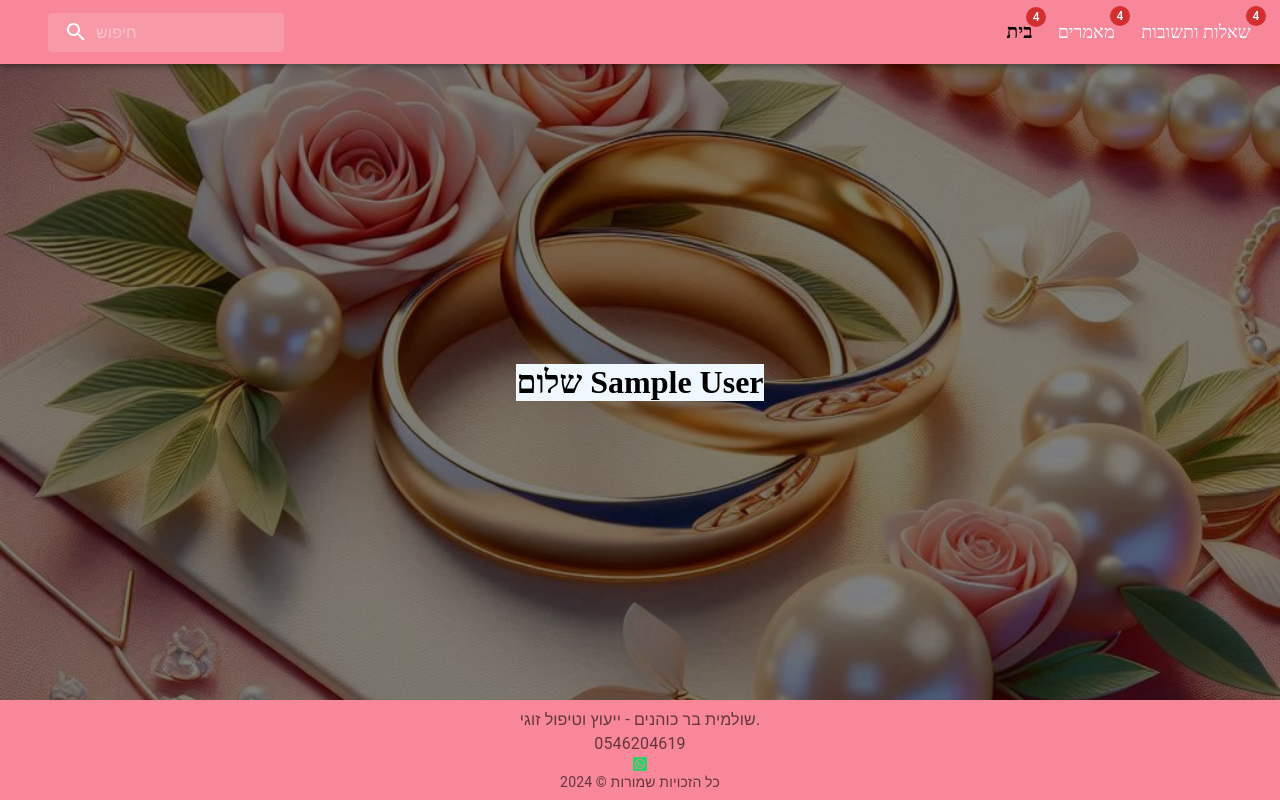
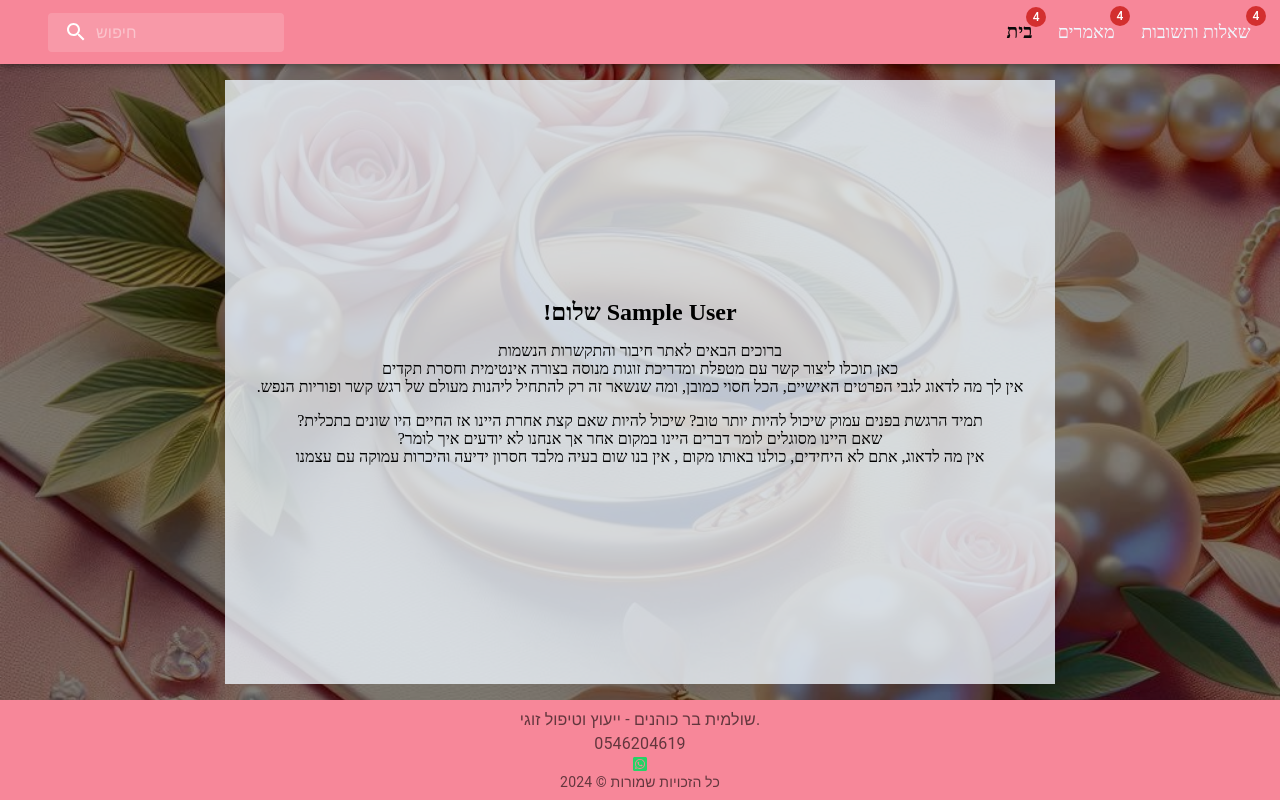
Before and after one commit to chemedMoshe/ShulamitClient, a React (Vite) app: page / in a window 1280 px wide. Built offline with nearby package versions, Linux system fonts and the light colour scheme; sample sign-in values are in the browser's storage.

Commit message:
add post item component

```diff
--- a/src/App.css
+++ b/src/App.css
@@ -5,7 +5,6 @@
     display: flex;
     flex-direction: column;
     align-items: center;
-    /* justify-content: center; */
 }
 
 .nav{
@@ -17,12 +16,11 @@
     background-size: cover;
     background-position: center;
     background-repeat: no-repeat;
-    padding: 2em;
+    padding: 1rem;
     height: 100%;
     width: 100%;
     flex-grow: 1;
     display: flex;
-    flex-direction: column;
     justify-content: center;
     align-items: center;
     box-shadow: inset 0 0 0 2000px rgba(0, 0, 0, 0.5);
--- a/src/components/Home/Home.css
+++ b/src/components/Home/Home.css
@@ -1,7 +1,16 @@
 .Home{
+    padding: 2rem;
+    align-self:stretch;
     display: flex;
+    flex-direction: column;
     justify-content: center;
     align-items: center;
-    height: 100%;
-    background-color: aliceblue;
+    align-content: stretch;
+    background-color: rgba(240, 248, 255, 0.784);
+    gap: 1rem;
 }
+
+.Home div{
+    direction: rtl;
+    text-align: center;
+}
--- a/src/components/Home/Home.tsx
+++ b/src/components/Home/Home.tsx
@@ -1,6 +1,8 @@
 import { useEffect } from 'react';
 import './Home.css'
 import { useNavigate } from 'react-router';
+
+
 export default function Home() {
     const navigate = useNavigate();
     useEffect(() => {
@@ -13,7 +15,21 @@ export default function Home() {
     const name:string = JSON.parse(localStorage.getItem('user')!)?.name
   return (
     <div className="Home">
-     <h1>שלום  {name}</h1>
+     <h2>!שלום  {name}</h2>
+     <div>
+      ברוכים הבאים לאתר חיבור והתקשרות הנשמות
+      <br/>
+      כאן תוכלו ליצור קשר עם מטפלת ומדריכת זוגות מנוסה בצורה אינטימית וחסרת תקדים
+      <br/>
+      אין לך מה לדאוג לגבי הפרטים האישיים, הכל חסוי כמובן, ומה שנשאר זה רק להתחיל ליהנות מעולם של רגש קשר ופוריות הנפש.
+     </div>
+     <div>
+      תמיד הרגשת בפנים עמוק שיכול להיות יותר טוב? שיכול להיות שאם קצת אחרת היינו אז החיים היו שונים בתכלית?
+      <br/>
+      שאם היינו מסוגלים לומר דברים היינו במקום אחר אך אנחנו לא יודעים איך לומר?
+      <br/>
+      אין מה לדאוג, אתם לא היחידים, כולנו באותו מקום , אין בנו שום בעיה מלבד חסרון ידיעה והיכרות עמוקה עם עצמנו
+     </div>
     </div>
   )
 }
--- a/src/components/Pages.tsx
+++ b/src/components/Pages.tsx
@@ -2,7 +2,7 @@ import { Route, Routes } from "react-router";
 import SignInCard from "./Login/Login";
 import RegisterCard from "./Register/register";
 import Home from "./Home/Home";
-import PostContainer from "./Posts/post";
+import PostContainer from "./Posts/PostContinar";
 
 export default function Pages() {
   return (
--- a/src/components/Posts/Post.css
+++ b/src/components/Posts/Post.css
@@ -6,7 +6,22 @@
     flex-direction: column;
     gap: 1em;
     scrollbar-width: none;
-    background-color: rgba(109, 248, 239, 0.529);
-    box-shadow:5px 5px 10px rgb(58, 58, 58);
 
 }
+
+.post-item {
+    display: flex;
+    flex-direction: column;
+    justify-content: center;
+    gap: 0.5em;
+    padding: 1rem;
+    text-align: center;
+    background-color: rgba(240, 248, 255, 0.904);
+    box-shadow:5px 5px 10px rgb(58, 58, 58);
+    direction: rtl;
+}
+
+.content-post {
+    text-align: right;
+    white-space: pre-wrap;
+}
--- a/src/components/Posts/post.tsx
+++ b/src/components/Posts/PostContinar.tsx
@@ -3,6 +3,8 @@ import { RootState, useAppDispatch } from '../../redux/store';
 import { useEffect } from 'react';
 import { getAllPostsFetch } from '../../redux/ExtraRedusers/Post/GetAllExtraReduser';
 import './Post.css';
+import PostItem from './PostItem';
+
 
 export default function PostsDashboard() {
   const appDispatch = useAppDispatch();
@@ -13,13 +15,12 @@ export default function PostsDashboard() {
   }, []);
 
   return (
+    <>
     <div className="posts-container">
       {posts?.map((post, index) => (
-        <div className="post" key={index}>
-          <h2>{post.header}</h2>
-          <p>{post.content?.split(' ').length > 4 ? post.content.split(' ').slice(0,4).join(' ') + '...' : post.content}</p>
-        </div>
+        <PostItem key={index} post={post} />
       ))}
     </div>
+    </>
   );
 }
--- /dev/null
+++ b/src/components/Posts/PostItem.tsx
@@ -0,0 +1,18 @@
+import { PostType } from "../../redux/Types/PostType"
+import "./Post.css"
+
+interface Prop {
+    post:PostType
+}
+
+
+const PostItem = ({post}:Prop) => {
+  return (
+    <div className="post-item">
+    <h2>{post.header}</h2>
+    <p className='content-post'>{post.content}</p>
+  </div>
+  )
+}
+
+export default PostItem
```
Also changed, not shown: src/components/Report/Report.tsx (added, +12 -0 lines), src/components/Report/report.css (added, +46 -0 lines).
